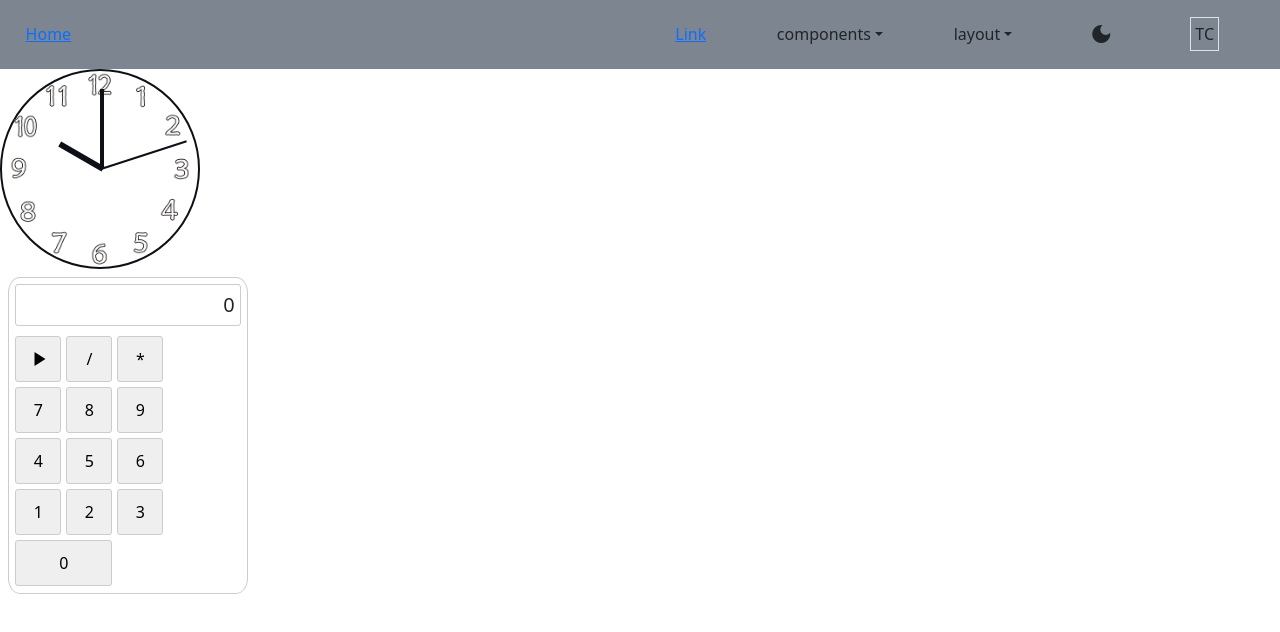
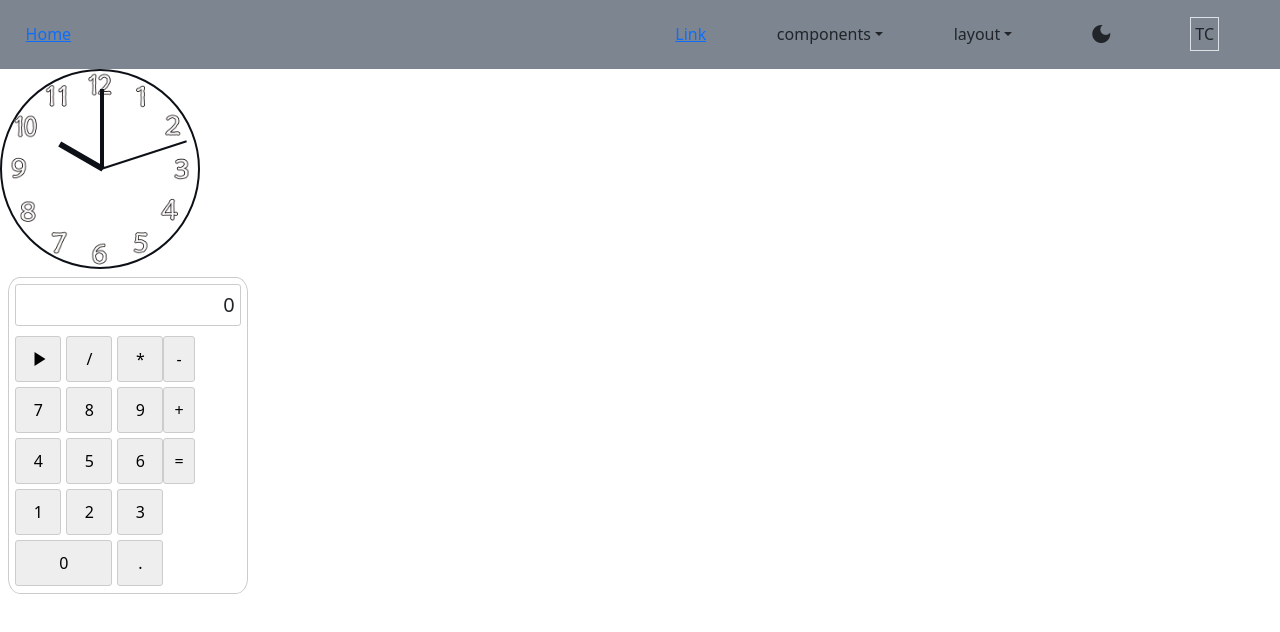
Before and after one commit to heyyoUna/Portfolio_frontEnd, a React (Create React App) app: page / in a window 1280 px wide. Shown: the top 632 px of the page. Built offline with nearby package versions, Linux system fonts and the light colour scheme.

Commit message:
首頁-計算機進度

```diff
--- a/src/pages/Home/components/Calculator.tsx
+++ b/src/pages/Home/components/Calculator.tsx
@@ -42,7 +42,12 @@ export default function Calculator() {
             "1",
             "2",
             "3",
+            "0",
+            ".",
         ];
+    }, []);
+    const CalcBtnsRight = useMemo((): string[] => {
+        return ["-", "+", "="];
     }, []);
 
     return (
@@ -54,11 +59,13 @@ export default function Calculator() {
                 <div className="calculator__buttons">
                     {CalcBtnsLeft.map((value, index) => {
                         const isIcon = value === "play_arrow";
+                        const isZero = value === "0";
                         return (
                             <>
                                 <button
                                     key={value + index}
-                                    className="calculator__button d-flex align-items-center justify-content-center"
+                                    className={`calculator__button d-flex align-items-center justify-content-center
+                                    ${isZero ? "calculator__widerBtn" : ""}`}
                                     onClick={() => HandleClick(value)}
                                 >
                                     <span
@@ -72,23 +79,27 @@ export default function Calculator() {
                             </>
                         );
                     })}
-                    <button
-                        className="calculator__button
-
-
-
-
-                        calculator__widerBtn
-
-
-
-                        d-flex align-items-center justify-content-center widerBtn"
-                        onClick={() => HandleClick("0")}
-                    >
-                        <span>0</span>
-                    </button>
                 </div>
-                <div></div>
+                <div className="d-flex flex-column">
+                    <div className="calculator__buttons">
+                        {CalcBtnsRight.map((value, index) => {
+                            return (
+                                <>
+                                    <button
+                                        key={value + index}
+                                        className={`calculator__button
+                                        calculator_heigherBtn
+                                        d-flex align-items-center justify-content-center
+                                 `}
+                                        onClick={() => HandleClick(value)}
+                                    >
+                                        <span>{value}</span>
+                                    </button>
+                                </>
+                            );
+                        })}
+                    </div>
+                </div>
             </div>
             {/*
             <div className="calculator__buttons">
--- a/src/style/pages/home/Calculator.scss
+++ b/src/style/pages/home/Calculator.scss
@@ -31,7 +31,7 @@
         padding: 10px;
         font-size: 16px;
         text-align: center;
-        // background-color: #eee;
+        background-color: #eee;
         border: 1px solid #ccc;
         border-radius: 3px;
         cursor: pointer;
@@ -44,6 +44,10 @@
     &__widerBtn {
         grid-column: span 2;
     }
+    &_heigherBtn {
+        grid-column: span 2;
+        grid-row: span 2;
+    }
 
     &__button--clear {
         grid-column: span 2;
```
